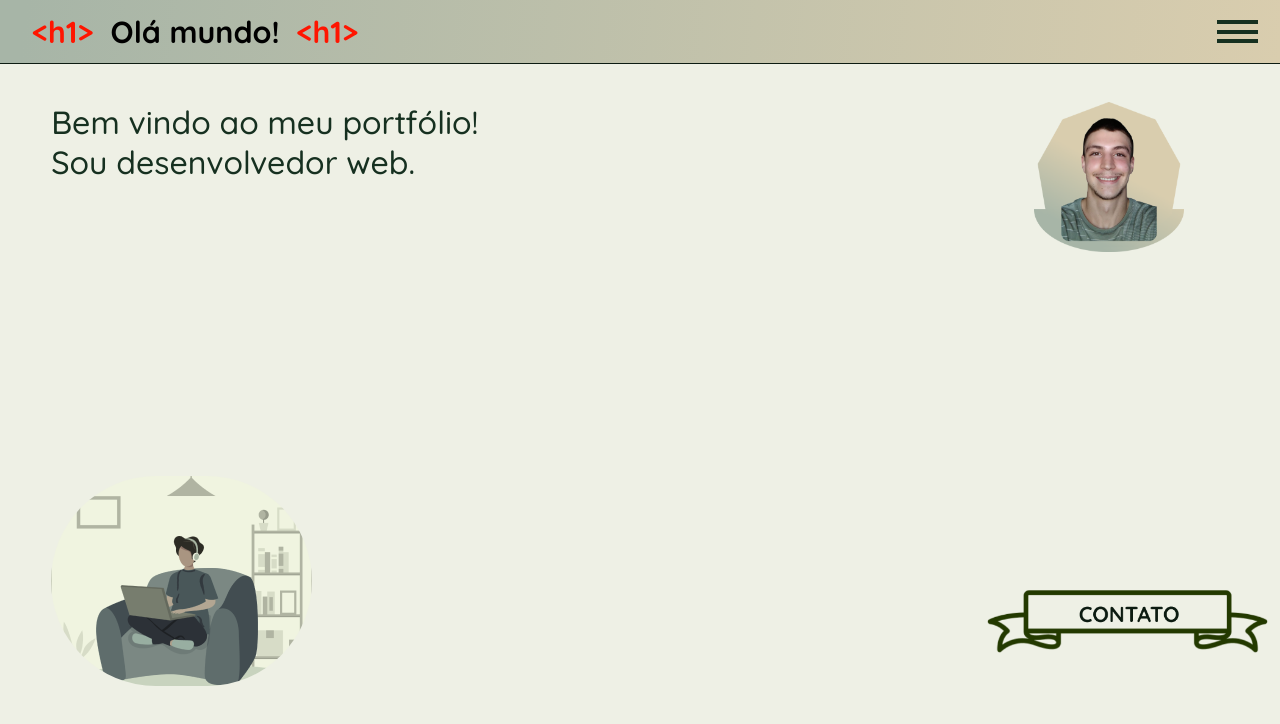
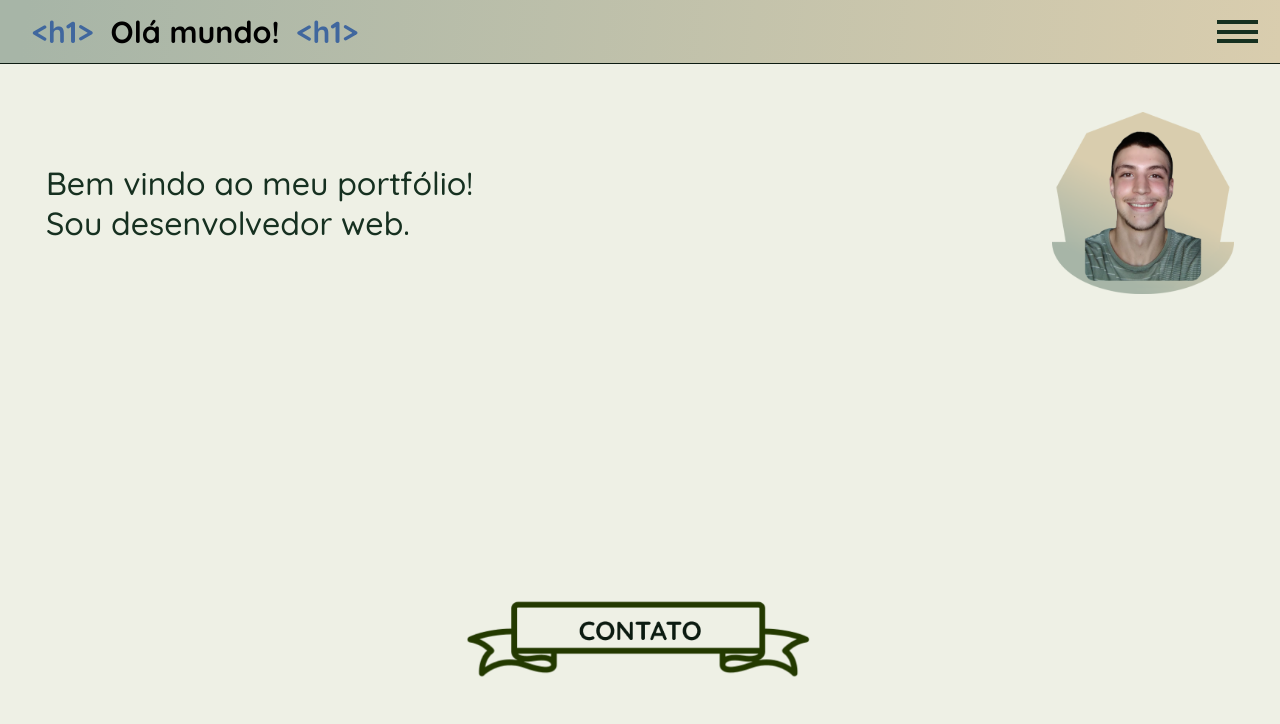
Before and after one commit to Henrique010101/Portifolio-react, a React (Vite) app: page / in a window 1280 px wide. Shown: the top 724 px of the page. Built offline with nearby package versions, Linux system fonts and the light colour scheme.

Commit message:
ajustes de design

```diff
--- a/src/components/navBar.jsx
+++ b/src/components/navBar.jsx
@@ -20,10 +20,10 @@ function Navbar() {
           &nbsp; Olá mundo! &nbsp;
           <strong>&lt;h1&gt;</strong></h1>
       <ul className={ active }>
-        <li className="nav_item"><a href="#Section1" className="nav_link">Home</a></li>
-        <li className="nav_item"><a href="#Section2" className="nav_link">Sobre</a></li>
-        <li className="nav_item"><a href="#Section3" className="nav_link">Projetos</a></li>
-        <li className="nav_item"><a href="#Section4" className="nav_link">Contato</a></li>
+        <li className="nav_item"><a href="#Home" className="nav_link">Home</a></li>
+        <li className="nav_item"><a href="#Sobre" className="nav_link">Sobre & Skills</a></li>
+        <li className="nav_item"><a href="#Projetos" className="nav_link">Projetos</a></li>
+        <li className="nav_item"><a href="#Contato" className="nav_link">Contato</a></li>
       </ul>
       <div className="end_">
       <div onClick={ navToggle } className={toggleIcon}>
--- a/src/components/sections/contato.jsx
+++ b/src/components/sections/contato.jsx
@@ -7,7 +7,7 @@ import Whats from "../../assets/whatsapp.png";
 
 function Contato () {
   return (
-    <div className="Section4" id="Section4">Contato:
+    <div className="Section4" id="Contato"><p className="Contato">Contato:</p>
       <div className="LinksCountainer">
         <div className="IconContainer">
           <img className="Icon" src={GitHub} alt="GitHub Icon" />
--- a/src/components/sections/home.jsx
+++ b/src/components/sections/home.jsx
@@ -1,18 +1,20 @@
-import { React, li, Link } from "react";
+import { React } from "react";
 import ImagemLegal from "../../assets/imagemLegal.png";
 import FotoComFundo from "../../assets/FotoComFundo.png";
 import FitaContato from "../../assets/fita_contato.png";
 
 function Home ()  {
     return (
-        <div className="Section" id="Section1">
+        <div className="Section" id="Home">
+            <div className="animate">
             <h1 className="titulo">
                 Bem vindo ao meu portfólio! Sou desenvolvedor web.
             </h1>
+            </div>
             <img src={FotoComFundo} alt="'-'" className="FotoComFundo"/>
             <img src={ImagemLegal} alt="Uma pessoa no computador." className="imagemLegal" />
-            <a href="#Section4">
-            <img src={FitaContato} alt="Botão para contato." className="SetaContato" />
+            <a href="#Contato">
+            <img src={FitaContato} alt="Botão para contato." className="FitaContato" />
             </a>
         </div>
 
--- a/src/components/sections/projetos.jsx
+++ b/src/components/sections/projetos.jsx
@@ -1,29 +1,32 @@
 import React from "react"
 import Login from "../../assets/siteLogin.png"
+import Em_producao from "../../assets/Em_produção.png"
 
 function projetos() {
   return (
-    <div className="section3" id="Section3">
+    <div className="section3" id="Projetos">
       <div className="projetosContant"> C:\Users\Henrique\Projetos:</div>
       <div className="projetosGrid">
       <div className="projetosDiv">
-      <a><img className="projeto1" src=""/></a>
-        <p className="descriçãoProjetos">Descrição do projeto
+      <a target="_blank" rel="noopener noreferrer"><img className="projeto1" src={Em_producao}/></a>
+        <p className="descriçãoProjetos"><strong>Descrição do projeto</strong>
         </p>
       </div>
       <div className="projetosDiv">
         <a href="https://login-react-sand.vercel.app/" target="_blank" rel="noopener noreferrer"><img className="projeto2" src={Login} alt="Projeto2" /></a>
-        <p className="descriçãoProjetos">React / Styled components
+
+        <p className="descriçãoProjetos"><strong>React / Styled components</strong>
+        <p>Sistema de login</p>
         </p>
       </div>
       <div className="projetosDiv">
-      <a><img className="projeto3" src=""/></a>
-        <p className="descriçãoProjetos">Descrição do projeto
+      <a target="_blank" rel="noopener noreferrer"><img className="projeto3" src={Em_producao}/></a>
+        <p className="descriçãoProjetos"><strong>Descrição do projeto</strong>
         </p>
       </div>
       <div className="projetosDiv">
-      <a><img className="projeto4" src=""/></a>
-        <p className="descriçãoProjetos">Descrição do projeto
+      <a target="_blank" rel="noopener noreferrer"><img className="projeto4" src={Em_producao}/></a>
+        <p className="descriçãoProjetos"><strong>Descrição do projeto</strong>
         </p>
       </div>
       </div>
--- a/src/components/sections/sobre.jsx
+++ b/src/components/sections/sobre.jsx
@@ -10,52 +10,51 @@ import Sass from "../../assets/Sass.png"
 
 function sobre() {
 
+  return (
+    <div className="section2" id="Sobre">
+    <div className="container">
+    <p className="contantText">Olá, sou Henrique, um desenvolvedor front-end de 20 anos. Com foco em <strong>React</strong>, busco constantemente aprimorar minhas habilidades através de cursos e projetos práticos.</p>
 
-  return (
-    <div className="section2" id="Section2">
-    <div className="container">
-    <p className="contantText">Me chamo Henrique, tenho 20 anos, estou estudando a 1 ano, com foco em front-end, obtive conhecimentos sólidos em <strong>JavaScript</strong> e <strong>React</strong>.</p>
-
-    <p className="contantText">Fiz cursos da <strong>Alura</strong> e cada dia estou aprendendo mais!</p>
-    <a href="https://cursos.alura.com.br/user/henrique2003-com/fullCertificate/0b63c6cc293bd4c564219683e36de01f" target="_blank" rel="noopener noreferrer">
-      <button className="certificados">Acessar Certificados<img /> </button></a>
+    <p className="contantText">Fiz alguns cursos da <strong>Alura</strong> têm sido uma parte essencial da minha jornada, proporcionando conhecimento técnico, e também insights sobre as melhores práticas da indústria.</p>
+    <a href="https://cursos.alura.com.br/user/henrique2003-com" target="_blank" rel="noopener noreferrer">
+      <button className="certificados">Cursos concluídos<img /> </button></a>
     </div>
     <div className="unify">
     <p className="phabilidade">Habilidades:</p>
     <div className="contantSkils">
       <div className="skills">
-        <button className="imgContainer" title="Git">
+        <a href="https://cursos.alura.com.br/user/henrique2003-com/fullCertificate/0b63c6cc293bd4c564219683e36de01f" target="_blank" rel="noopener noreferrer"><button className="imgContainer" title="Git">
             <img className="img" src={Git} alt="Descrição da imagem do Git" />
             <p className="textSkills">Git</p>
-        </button>
-        <button className="imgContainer" title="HTML">
+        </button></a>
+        <a href="https://cursos.alura.com.br/user/henrique2003-com/fullCertificate/0b63c6cc293bd4c564219683e36de01f" target="_blank" rel="noopener noreferrer"><button className="imgContainer" title="HTML">
             <img className="img" src={Html} alt="Descrição da imagem do HTML" />
             <p className="textSkills">Html</p>
-        </button>
-        <button className="imgContainer" title="JavaScript">
+        </button></a>
+        <a href="https://cursos.alura.com.br/user/henrique2003-com/fullCertificate/0b63c6cc293bd4c564219683e36de01f" target="_blank" rel="noopener noreferrer"><button className="imgContainer" title="JavaScript">
             <img className="img" src={JavaScript} alt="Descrição da imagem do JavaScript" />
             <p className="textSkills">JavaScript</p>
-        </button>
-        <button className="imgContainer" title="CSS">
+        </button></a>
+        <a href="https://cursos.alura.com.br/user/henrique2003-com/fullCertificate/0b63c6cc293bd4c564219683e36de01f" target="_blank" rel="noopener noreferrer"><button className="imgContainer" title="CSS">
             <img className="img" src={Css} alt="Descrição da imagem do CSS" />
             <p className="textSkills">CSS</p>
-        </button>
-        <button className="imgContainer" title="Figma">
+        </button></a>
+        <a href="https://cursos.alura.com.br/user/henrique2003-com/fullCertificate/0b63c6cc293bd4c564219683e36de01f" target="_blank" rel="noopener noreferrer"><button className="imgContainer" title="Figma">
             <img className="img" src={Figma} alt="Descrição da imagem do Figma" />
             <p className="textSkills">Figma</p>
-        </button>
-        <button className="imgContainer" title="React">
+        </button></a>
+        <a href="https://cursos.alura.com.br/user/henrique2003-com/fullCertificate/0b63c6cc293bd4c564219683e36de01f" target="_blank" rel="noopener noreferrer"><button className="imgContainer" title="React">
             <img className="react"  src={ReactS} alt="Descrição da imagem do React" />
             <p className="textSkills">React</p>
-        </button>
-        <button className="imgContainer" title="Styled Components">
+        </button></a>
+        <a href="https://cursos.alura.com.br/user/henrique2003-com/fullCertificate/0b63c6cc293bd4c564219683e36de01f" target="_blank" rel="noopener noreferrer"><button className="imgContainer" title="Styled Components">
             <img className="imgHz" src={StyledComponents} alt="Descrição da imagem do StyledComponents" />
             <p className="textSkills">Styled Components</p>
-        </button>
-        <button className="imgContainer" title="SASS">
+        </button></a>
+        <a href="https://cursos.alura.com.br/user/henrique2003-com/fullCertificate/0b63c6cc293bd4c564219683e36de01f" target="_blank" rel="noopener noreferrer"><button className="imgContainer" title="SASS">
             <img className="img" src={Sass} alt="Descrição da imagem do Sass" />
             <p className="textSkills">Sass</p>
-        </button>
+        </button></a>
         </div>
       </div>
     </div>
--- a/src/scss/components/navBar.scss
+++ b/src/scss/components/navBar.scss
@@ -24,6 +24,11 @@
         left: 2rem;
         font-weight: bold;
         font-size: 1.9rem;
+
+        @media screen and (max-width: 550px) {
+            font-size: 1.2rem;
+            left: 0.5rem;
+        }
     }
 
     .nav_menu {
--- a/src/scss/components/sections/contato.scss
+++ b/src/scss/components/sections/contato.scss
@@ -4,7 +4,7 @@
     height: 100%;
     background: var(--padrao-gradient);
     display: flex;
-    padding: 7% 0% 0% 5%;
+    padding: 5% 0% 0% 5%;
     font-size: 1.5rem;
 
     @media screen and (max-width: 900px) {
@@ -12,6 +12,15 @@
     }
     @media screen and (max-width: 375px) and (max-height: 667px) {
         height: 120%;
+    }
+
+    .Contato {
+        font-weight: 600;
+        font-size: 1.8rem;
+
+        @media screen and (max-width: 853px) {
+            font-size: 1.6rem;
+        }
     }
 
     .Buttons {
@@ -113,7 +122,7 @@
 
             a {
                 color: var(--escrito-escuro);
-                font-size: 1.2rem;
+                font-size: 1.4rem;
                 font-style: normal;
 
                 @media screen and (max-width: 1300px) {
@@ -123,7 +132,7 @@
 
                 }
                 @media screen and (max-width: 900px) {
-                    font-size: 1.08rem;
+                    font-size: 1.2rem;
                 }
                 @media screen and (max-width: 500px) {
                     font-size: 1rem;
--- a/src/scss/components/sections/home.scss
+++ b/src/scss/components/sections/home.scss
@@ -2,10 +2,12 @@
     width: 100vw;
     height: 100vh;
     background-color: var(--fundo-padrao);
-    padding: 8% 0% 4% 4%;
+    padding: 4% 0% 4% 0%;
     display: flex;
     flex-wrap: wrap;
-    row-gap: 50%;
+    justify-content: center;
+    align-items: center;
+    row-gap: 55%;
     column-gap: 63%;
 
     @media screen and (max-width: 1670px) {
@@ -21,16 +23,27 @@
     @media screen and (max-width: 960px) {
         row-gap: 15%;
         column-gap: 20%;
-        padding: 14% 0% 4% 4%;
+        padding: 10% 0% 4% 0%;
     }
     @media screen and (max-width: 670px) {
         flex-direction: column;
-        padding: 10% 0% 0% 0%;
-        row-gap: 15%;
-        align-items: center;
-        justify-content: center;
+        padding: 6% 0% 0% 0%;
+        row-gap: 20%;
     }
 
+    @keyframes animacaoTexto {
+        0% {
+            transform: translateY(0);
+          }
+          50% {
+            transform: translateY(-10px);
+          }
+          100% {
+            transform: translateY(0);
+          }
+    }
+
+    .animate {
         .titulo {
             max-width: 26.875rem;
             color: var(--escrito-claro);
@@ -38,6 +51,7 @@
             font-style: normal;
             font-weight: 500;
             text-align: start;
+            animation: animacaoTexto 2s initial;
 
             @media screen and (max-width: 1100px) {
                 font-size: 1.8rem;
@@ -50,12 +64,14 @@
                 font-size: 1.5rem;
                 max-width: 20.625rem;
             }
-    };
+        }
+    }
 
     .imagemLegal {
         border-radius: 12.5rem;
         width: 16.313rem;
         height: 13.125rem;
+        display: none;
 
         @media screen and (max-width: 790px) {
             display: none;
@@ -63,34 +79,39 @@
     }
 
     .FotoComFundo {
-        width: 9.375rem;
-        height: 9.375rem;
+        width: 11.375rem;
+        height: 11.375rem;
 
         @media screen and (max-width: 590px) {
-            width: 8.125rem;
-            height: 8.125rem;
+            width: 9.125rem;
+            height: 9.125rem;
         }
     }
     a {
-        height: 5rem;
-        width: 15rem;
+        height: 6rem;
+        width: 22rem;
 
-        .SetaContato {
-            width: 18rem;
-            height: 5rem;
-            margin-top: 44%;
-            margin-left: 50%;
+        .FitaContato {
+            display: flex;
+            width: 22rem;
+            height: 6rem;
             cursor: pointer;
             transition: var(--transicao-botao);
 
             &:hover{
                 transform: scale(1.02, 1.02);
             }
+
+            @media screen and (max-width: 853px) {
+                margin-left: 3rem;
+            }
+
             @media screen and (max-width: 670px) {
                 width: 15.5rem;
                 height: 4.375rem;
-                margin: 0;
-                margin-left: 0%;
+            }
+            @media screen and (max-width: 350px) {
+                margin-left: 0rem;
             }
         }
     }
--- a/src/scss/components/sections/projetos.scss
+++ b/src/scss/components/sections/projetos.scss
@@ -80,10 +80,12 @@
                 flex-direction: column;
                 align-items: center;
                 font-weight: 500;
+                font-size: 1.3rem;
                 border-top: 1px solid var(--escrito-escuro);
 
                 @media screen and (max-width: 780px) {
                     margin-top: 10px;
+                    font-size: 1.2rem;
                 }
             }
 
--- a/src/scss/components/sections/sobre.scss
+++ b/src/scss/components/sections/sobre.scss
@@ -16,7 +16,7 @@
       display: flex;
       flex-direction: column;
       align-items: center;
-      width: 45% ;
+      width: 50% ;
       padding-top: 4%;
 
       @media screen and (max-width: 853px) {
@@ -25,20 +25,23 @@
 
       .contantText {
         width: 80%;
-        font-size: 1.25rem;
-        font-weight: 400;
+        font-size: 1.4rem;
+
+        @media screen and (max-width: 1360px) {
+          font-size: 1.25rem;
+        }
 
         @media screen and (max-width: 1024px) {
-          max-width: 90%;
+          max-width: 95%;
         }
         @media screen and (max-width: 853px) {
           font-size: 1.1rem;
-          width: 90%;
+          width: 98%;
         }
       }
 
       .certificados {
-        margin-top: 8rem;
+        margin-top: 4rem;
         display: flex;
         align-items: center;
         justify-content: center;
@@ -48,9 +51,9 @@
         border: var(--borda);
         box-shadow: var(--button-shadow);
         color: var(--escrito-escuro);
-        font-size: 1.4rem;
+        font-size: 1.5rem;
         font-style: normal;
-        font-weight: 500;
+        font-weight: 600;
         cursor: pointer;
         transition: var(--transicao-botao);
         background-color: rgba( 48, 77, 48, 0.3);
@@ -69,7 +72,7 @@
 
     .unify {
 
-       @media screen and (max-width: 320px) {
+       @media screen and (max-width: 400px) {
         overflow-y: auto;
        }
 
--- a/src/scss/index.scss
+++ b/src/scss/index.scss
@@ -24,7 +24,7 @@ html {
 };
 
 Strong {
-    color: #FF1500;
+    color: #40679E;
 };
 .app-container {
     height: 100vh;
```
Also changed, not shown: src/assets/Em_produção.png (added). Lines whose indentation alone changed are shown as unchanged.
